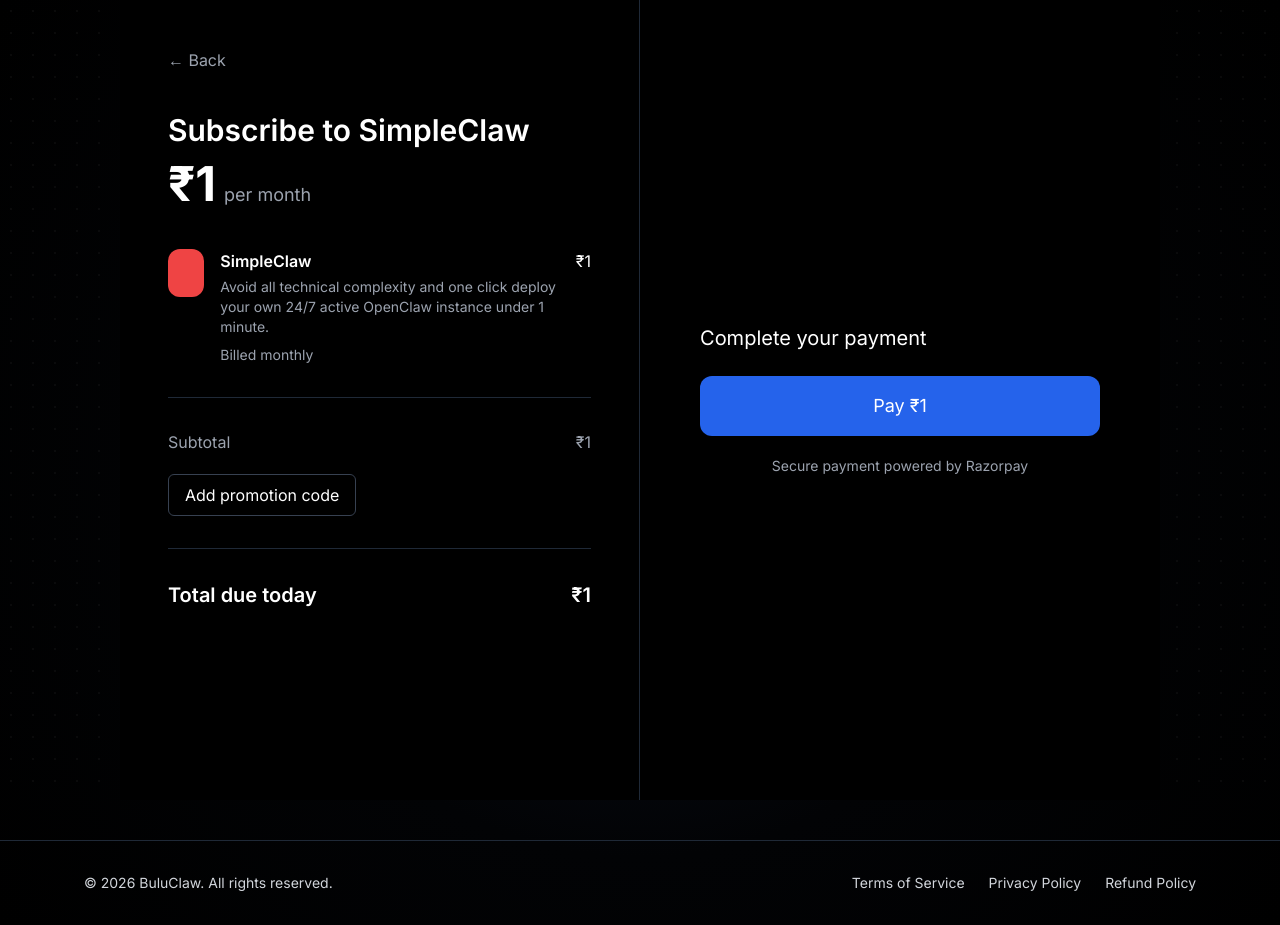
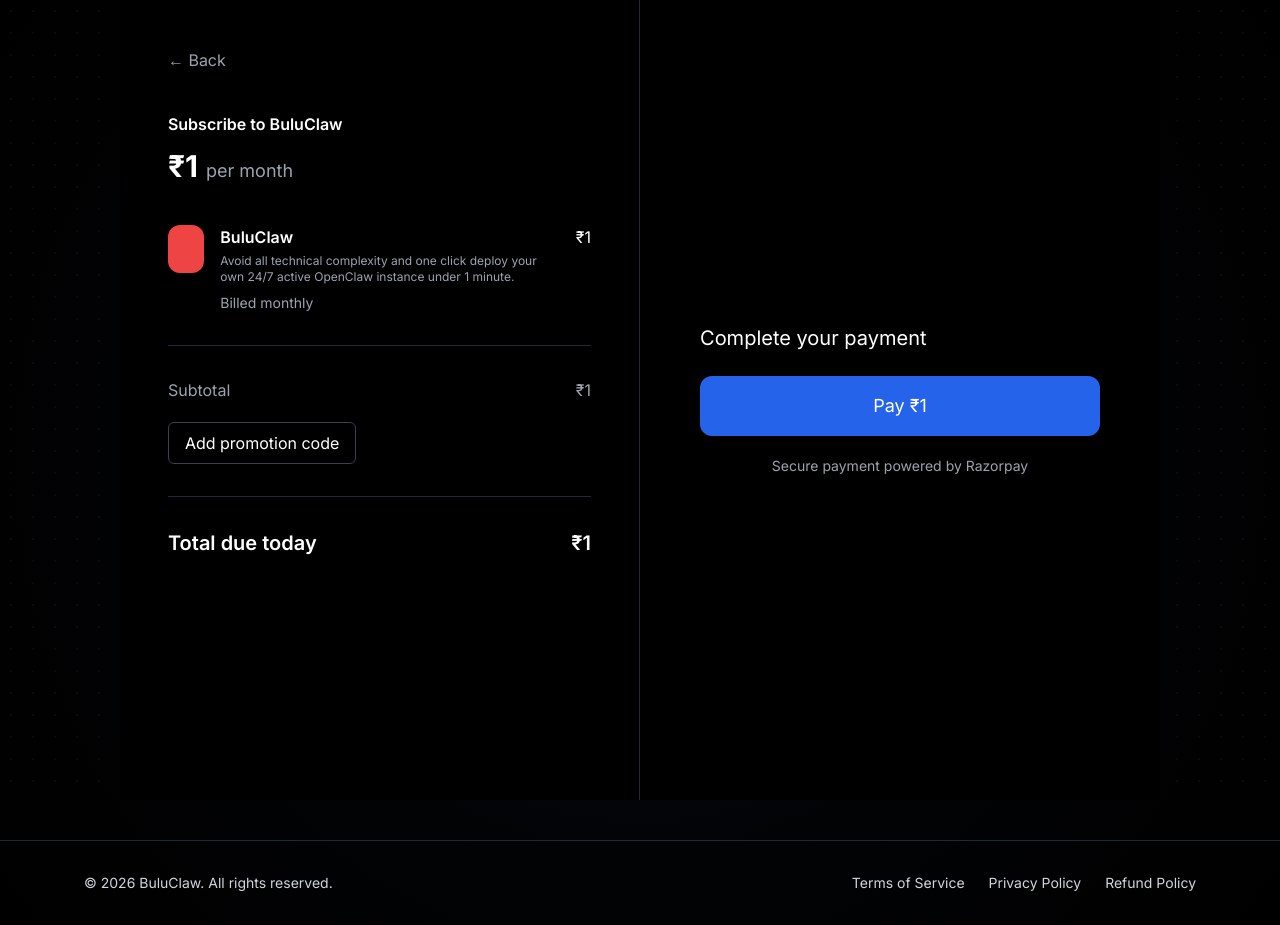
Before and after one commit to BuluClaw/buluclaw-app, a Next.js app: page /checkout in a window 1280 px wide. Built offline with nearby package versions, Linux system fonts and the light colour scheme.

Commit message:
fix razorpay subscription button

```diff
--- a/app/checkout/page.tsx
+++ b/app/checkout/page.tsx
@@ -12,7 +12,7 @@ const options = {
 key: "RAZORPAY_KEY_ID=rzp_live_SNPo9lOlRp0US7",
 amount: 100, // ₹1 = 100 paise
 currency: "INR",
-name: "SimpleClaw",
+name: "BuluClaw",
 description: "Monthly Subscription",
 handler: function (response: any) {
 alert("Payment Successful " + response.razorpay_payment_id);
@@ -46,9 +46,9 @@ className="mb-10 text-gray-400 hover:text-white"
 ← Back
 </button>
 
-<h1 className="text-3xl font-semibold">Subscribe to SimpleClaw</h1>
+<h1 className="text-1xl font-semibold">Subscribe to BuluClaw</h1>
 
-<div className="text-5xl font-bold mt-3">
+<div className="text-3xl font-bold mt-3">
 ₹1
 <span className="text-lg font-normal text-gray-400 ml-2">
 per month
@@ -60,9 +60,9 @@ per month
 <div className="w-12 h-12 bg-red-500 rounded-xl"></div>
 
 <div>
-<div className="font-semibold">SimpleClaw</div>
+<div className="font-semibold">BuluClaw</div>
 
-<p className="text-gray-400 text-sm mt-1 max-w-md">
+<p className="text-gray-400 text-xs mt-1 max-w-md">
 Avoid all technical complexity and one click deploy your own
 24/7 active OpenClaw instance under 1 minute.
 </p>
```
